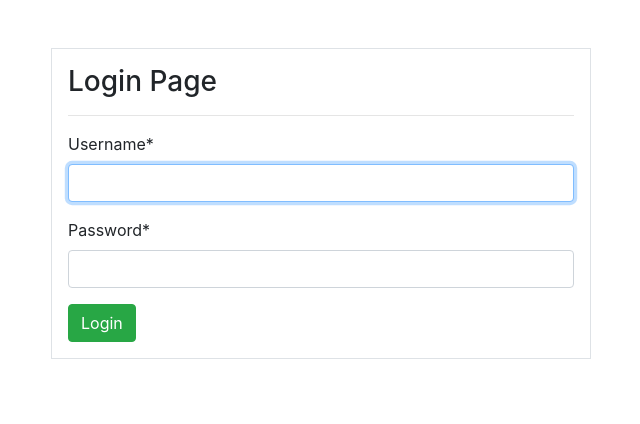
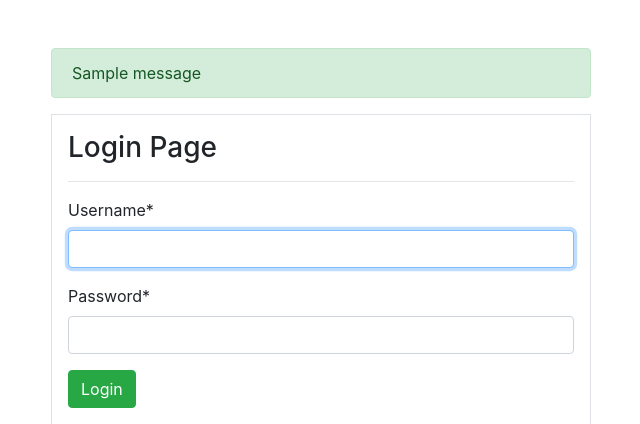
Before and after one commit to Didipaldidi/inventory-management-django, a Django app: page / in a window 1280 px wide. Shown: the part 56-480 px from the top of the page, without its empty margins (319-959 px from the left). Run offline with Django 4.2, Linux system fonts and the light colour scheme; one stand-in notice (Sample message) is shown; some libraries are stand-ins or nearby versions.

Commit message:
added popup messages when a user is register

```diff
--- a/templates/user/login.html
+++ b/templates/user/login.html
@@ -6,6 +6,13 @@
     <div class="container">
         <div class="row mt-5">
             <div class="col-md-6 offset-md-3">
+                {% for message in messages %}
+                {% if message %}
+                <div class="alert alert-{{ message.tags}}">
+                    {{message}}
+                </div>
+                {% endif %}
+                {% endfor%}
                 <div class="border p-3 bg-white">
                     <h3>Login Page</h3>
                     <hr>
--- a/user/views.py
+++ b/user/views.py
@@ -1,7 +1,7 @@
 from django.shortcuts import render, redirect
 from django.contrib.auth.forms import UserCreationForm
 from .forms import CreateUserForm, UserUpdateForm, ProfileUpdateForm
-
+from django.contrib import messages
 # Create your views here.
 
 def register(request):
@@ -9,6 +9,8 @@ def register(request):
         form = CreateUserForm(request.POST)
         if form.is_valid():
             form.save()
+            username = form.cleaned_data.get('username')
+            messages.success(request, f'Account has been created for {username}. Continue to login.')
             return redirect('user-login')
     else:
         form = CreateUserForm()
```
Also changed, not shown: db.sqlite3, media/avater.jpg (renamed from media/default.png).
